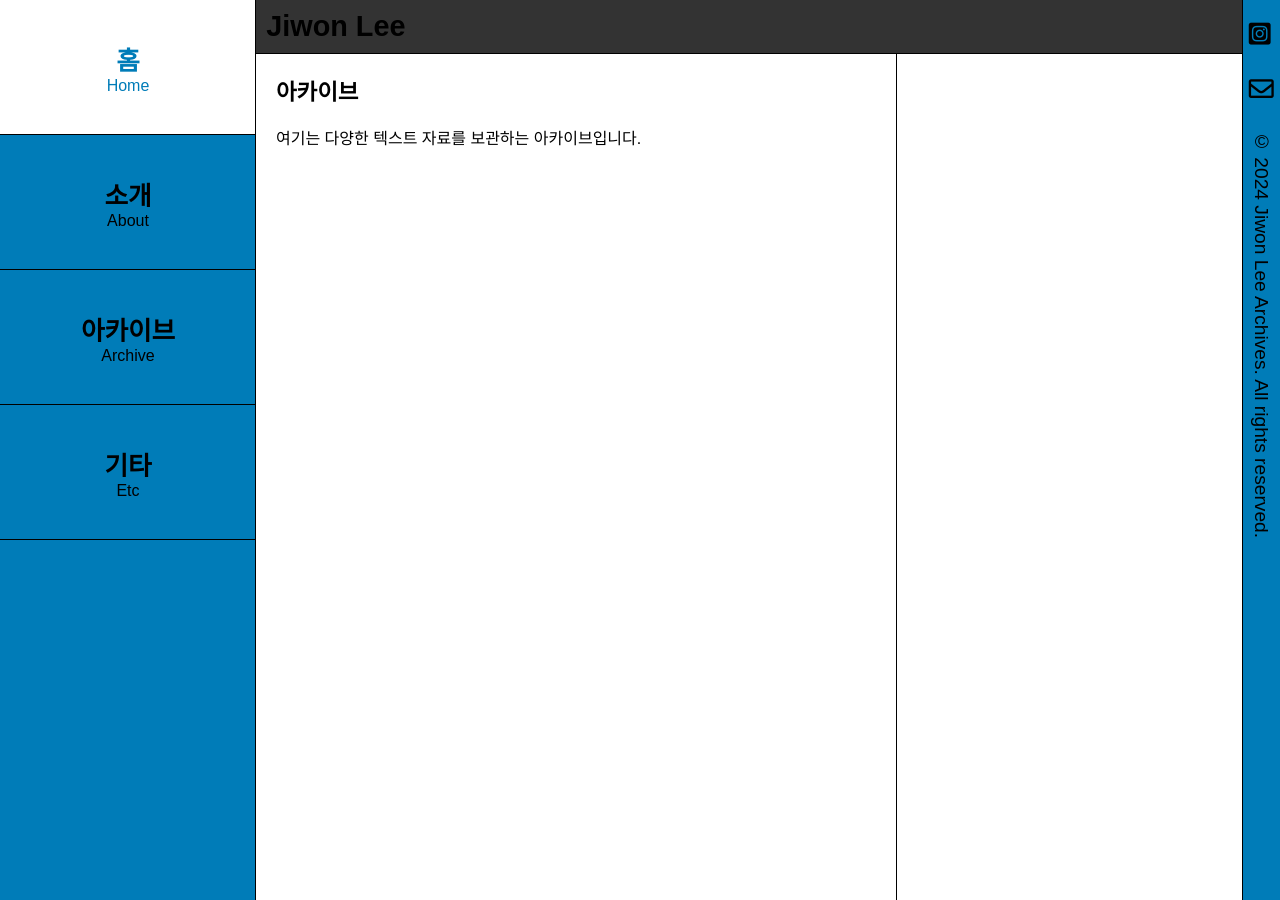
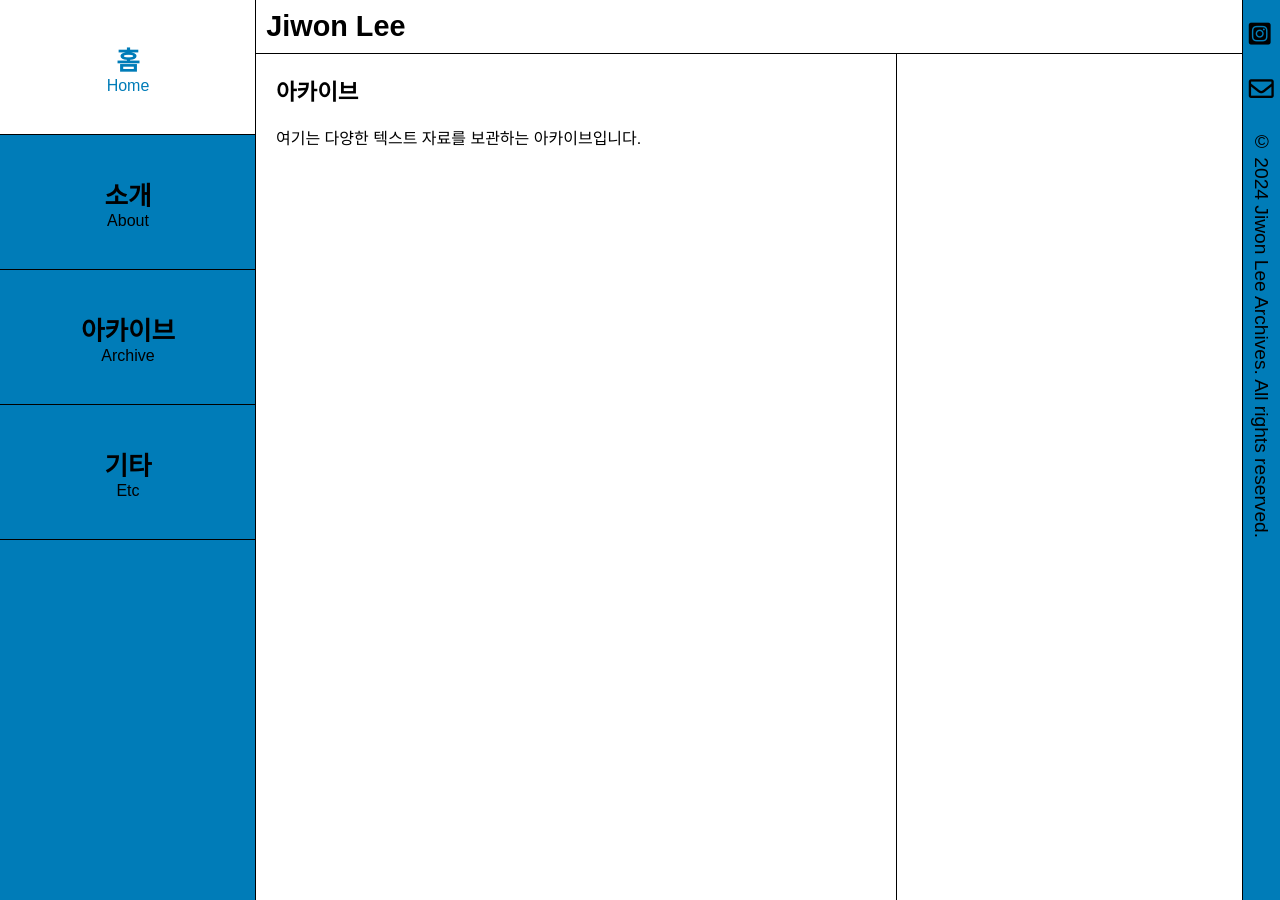
Before and after one commit to LfayeJ/archives, a Jekyll site: the page built from index.html, in a window 1280 px wide and 900 px high. Built offline with Jekyll 4.4.1, drawn with Linux system fonts in a browser that asks for light colours; some web fonts are replaced.

Commit message:
Update styles.css

```diff
--- a/assets/css/styles.css
+++ b/assets/css/styles.css
@@ -204,14 +204,13 @@ header {
   width: 100%; /* Adjusted width to exclude side-menu and footer */
   max-width: 100%;
   margin-left: 20vw; /* side-menu의 너비만큼 왼쪽 여백 추가 */
+  margin-right: 5vw; /* side-menu의 너비만큼 왼쪽 여백 추가 */
   text-align: left;
   border-bottom: 1px solid var(--border-color);
   box-sizing: border-box;
   display: flex;
   justify-content: space-between;
   align-items: center;
-  background-color: #333;
-  color: #fff;
 }
 
 header h1 {
```
